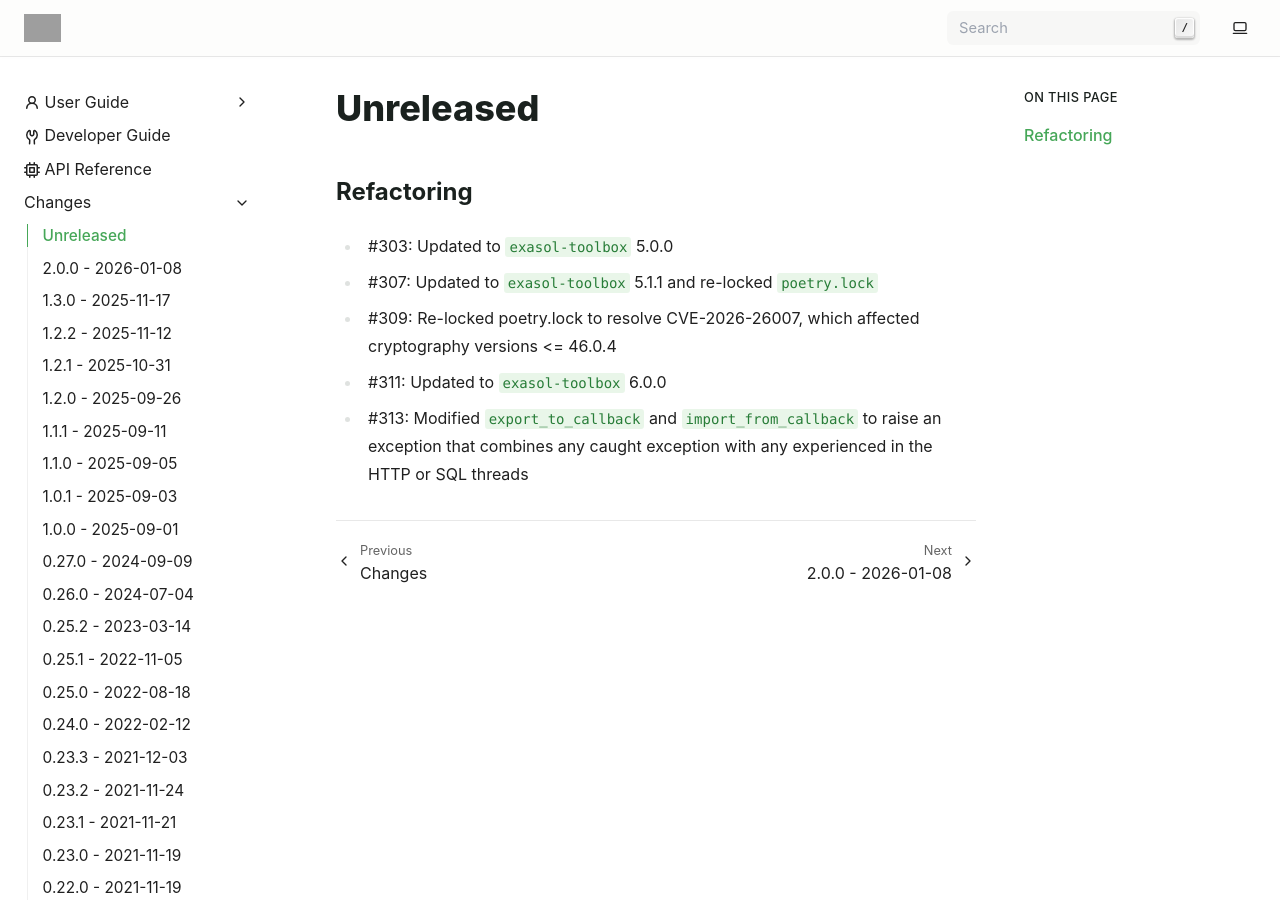
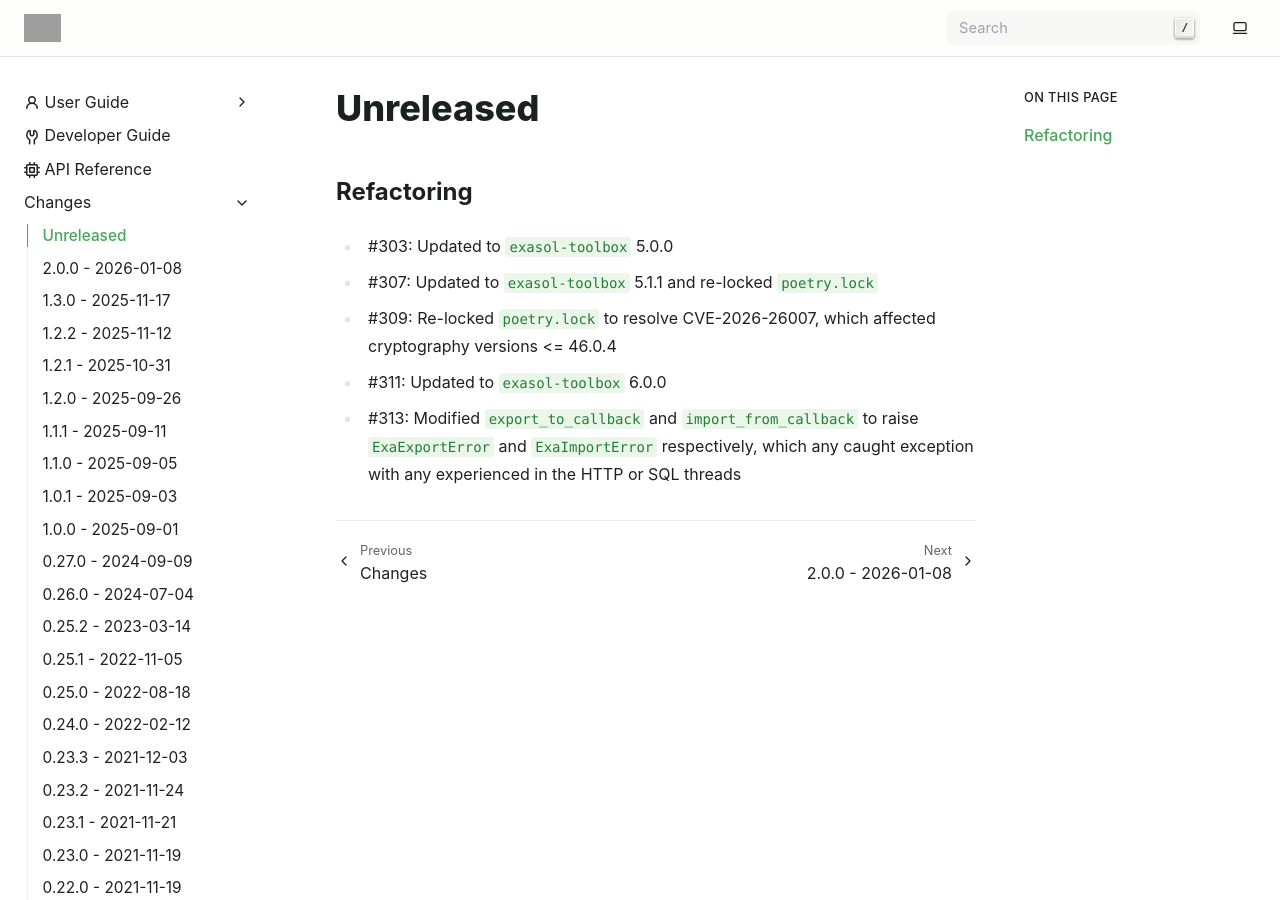
Before and after one commit to exasol/pyexasol, a Sphinx documentation site: the page built from doc/changes/unreleased.md, in a window 1280 px wide and 900 px high. Built offline with Sphinx 7.4.7, drawn with Linux system fonts in a browser that asks for light colours; grey boxes are pictures that could not be loaded.

Commit message:
make clearer what is meant

```diff
--- a/doc/changes/unreleased.md
+++ b/doc/changes/unreleased.md
@@ -4,7 +4,7 @@
 
 * #303: Updated to `exasol-toolbox` 5.0.0
 * #307: Updated to `exasol-toolbox` 5.1.1 and re-locked `poetry.lock`
-* #309: Re-locked poetry.lock to resolve CVE-2026-26007, which affected cryptography versions <= 46.0.4
+* #309: Re-locked `poetry.lock` to resolve CVE-2026-26007, which affected cryptography versions <= 46.0.4
 * #311: Updated  to `exasol-toolbox` 6.0.0
-* #313: Modified `export_to_callback` and `import_from_callback` to raise an exception
-that combines any caught exception with any experienced in the HTTP or SQL threads
+* #313: Modified `export_to_callback` and `import_from_callback` to raise `ExaExportError`
+and `ExaImportError` respectively, which any caught exception with any experienced in the HTTP or SQL threads
```
